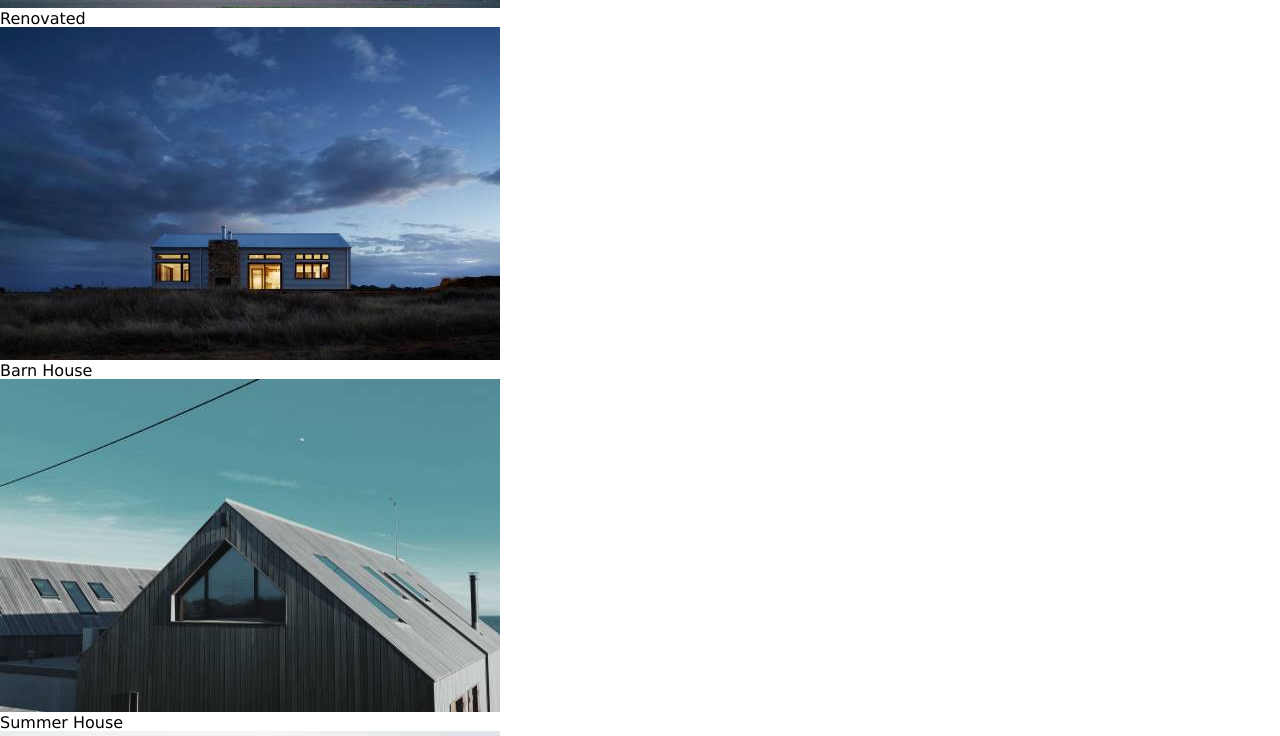
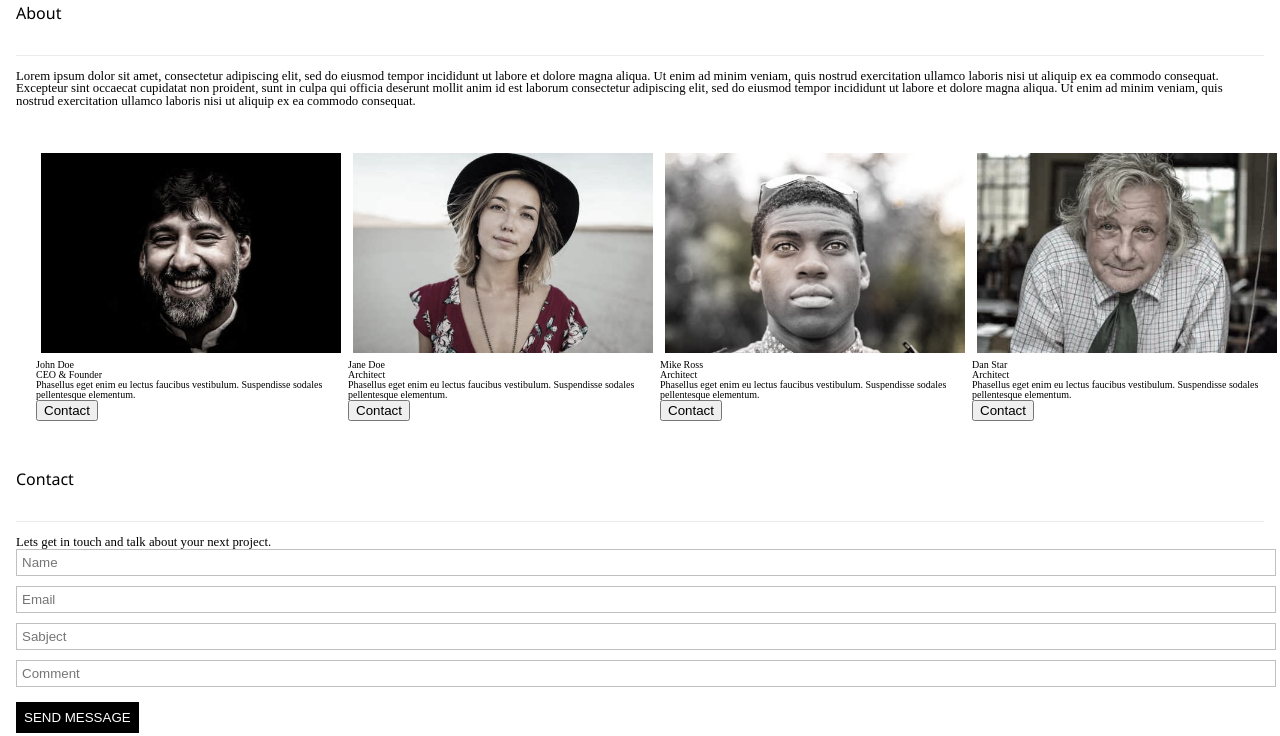
Before and after one commit to mishakravchenia/my-project, a plain HTML site: page index.html in a window 1280 px wide. Shown: the part 1425-2161 px from the top of the page. Drawn offline with Linux system fonts and the light colour scheme.

Commit message:
Add styles to sections

```diff
--- a/assets/css/styles.css
+++ b/assets/css/styles.css
@@ -1,4 +1,4 @@
-* {
+/* * {
   box-sizing: border-box;
 }
 body {
@@ -87,4 +87,125 @@ h1 {
   font-weight: bold;
   text-align: center;
   background-color: rgba(0, 0, 0, 0.542);
+} */
+section {
+  max-width: 1600px;
+  padding: 0px 16px;
 }
+section img {
+  width: 100%;
+}
+h2,
+h3,
+h4 {
+  border: 0px;
+  padding-top: 30px;
+  font-family: "Segoe UI", sans-serif;
+  font-weight: 400;
+}
+.title-two {
+  margin-bottom: 15px;
+  border: 0px;
+  width: 100%;
+  height: 80px;
+  background-color: rgb(255, 255, 255);
+  box-shadow: 0px 1px 0px rgba(210, 210, 210, 0.447);
+}
+.conteiner-one {
+  display: grid;
+  grid-template-columns: repeat(4, 1fr);
+  grid-auto-rows: 170;
+  max-width: 1600px;
+  min-width: 300px;
+}
+.sub-head {
+  position: absolute;
+  border: 0px;
+  background-color: black;
+  margin: 8px 0px 0px 8px;
+  padding: 0.5em;
+  font-size: 10px;
+  color: #ffffff;
+}
+.foto-house {
+  width: 100%;
+  height: 100%;
+  background-repeat: no-repeat;
+  background-size: cover;
+  padding: 8px;
+}
+.text {
+  max-width: 1600px;
+  text-align: start;
+  font-size: 0.8em;
+  padding-bottom: 20px;
+}
+.container-two {
+  display: grid;
+  grid-template-columns: repeat(4, 1fr);
+  grid-auto-rows: 100;
+  max-width: 1600px;
+  min-height: 300px;
+}
+.user-card,
+.user-card-a,
+.user-card-b,
+.user-card-c {
+  border: 0px;
+  max-width: 300px;
+  width: 100%;
+  max-height: 300px;
+  font-size: 10px;
+  padding: 10px;
+  margin: 10px;
+}
+.user-foto {
+  width: 100%;
+  background-repeat: no-repeat;
+  background-size: cover;
+  padding: 5px;
+}
+.filtr-img {
+  filter: grayscale(70%);
+}
+.push button {
+  border: 0px #f1f1f1;
+  height: 30px;
+  width: 100%;
+}
+.title-three {
+  max-width: 1600px;
+  margin-bottom: 15px;
+  border: 0px;
+  width: 100%;
+  height: 80px;
+  background-color: rgb(255, 255, 255);
+  box-shadow: 0px 1px 0px rgba(210, 210, 210, 0.447);
+}
+.text-contacts {
+  max-width: 1600px;
+  text-align: start;
+  font-size: 0.8em;
+}
+.date-management {
+  max-width: 1600px;
+  display: grid;
+  gap: 10px;
+}
+.date-management-input {
+  border: 0.5px silver solid;
+  border-radius: 0px;
+  padding: 5px;
+  width: 100%;
+}
+.button-border {
+  margin: 15px 0px;
+  padding: 8px;
+  border: 0px;
+  background-color: black;
+  color: white;
+}
+.text-hover:hover {
+  color: #000;
+  background-color: #ccc;
+}
```
